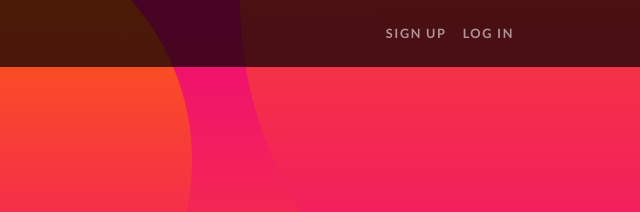
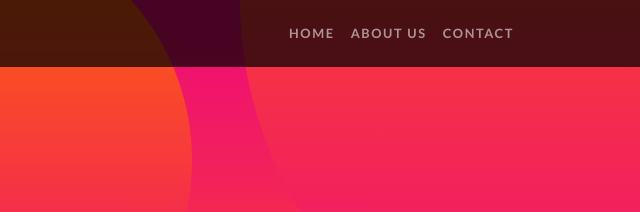
Before and after one commit to Boorana12/LongLenLao.com, a plain HTML site: page index.html in a window 1280 px wide. Shown: the top 212 px of the page, 640-1280 px from the left. Drawn offline with nearby package versions, Linux system fonts and the light colour scheme.

Commit message:
navbar change

```diff
--- a/index.html
+++ b/index.html
@@ -23,8 +23,9 @@
                 <button class="navbar-toggler" type="button" data-bs-toggle="collapse" data-bs-target="#navbarResponsive" aria-controls="navbarResponsive" aria-expanded="false" aria-label="Toggle navigation"><span class="navbar-toggler-icon"></span></button>
                 <div class="collapse navbar-collapse" id="navbarResponsive">
                     <ul class="navbar-nav ms-auto">
-                        <li class="nav-item"><a class="nav-link" href="#!">Sign Up</a></li>
-                        <li class="nav-item"><a class="nav-link" href="#!">Log In</a></li>
+                        <li class="nav-item"><a class="nav-link" href="#home">Home</a></li>
+                        <li class="nav-item"><a class="nav-link" href="#about">About Us</a></li>
+                        <li class="nav-item"><a class="nav-link" href="#contact">Contact</a></li>
                     </ul>
                 </div>
             </div>
```
